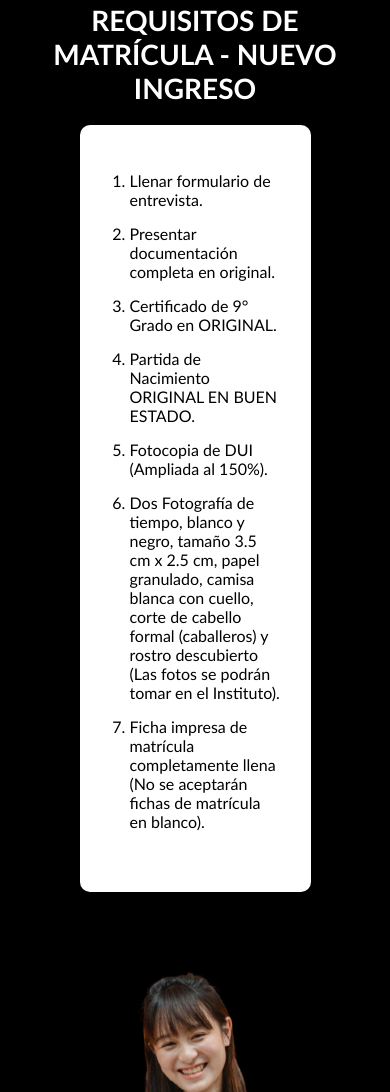
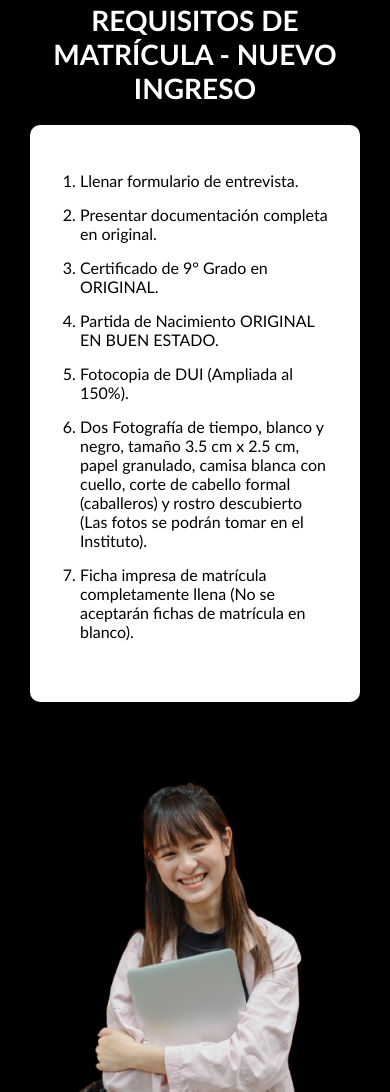
Before and after one commit to Carlos35654E/carlandro.online, a plain HTML site: page matricula/index.html in a window 390 px wide. Shown: the part 939-2031 px from the top of the page. Drawn offline with nearby package versions, Linux system fonts and the light colour scheme.

Commit message:
Update matricula.css

```diff
--- a/css/matricula.css
+++ b/css/matricula.css
@@ -497,8 +497,10 @@ footer {
 
   .container2 {
     flex-direction: column;
+  }
 
-  }
+  .content-box {
+    max-width: 100%;
 }
 
 @media (max-width: 767px) {
```
